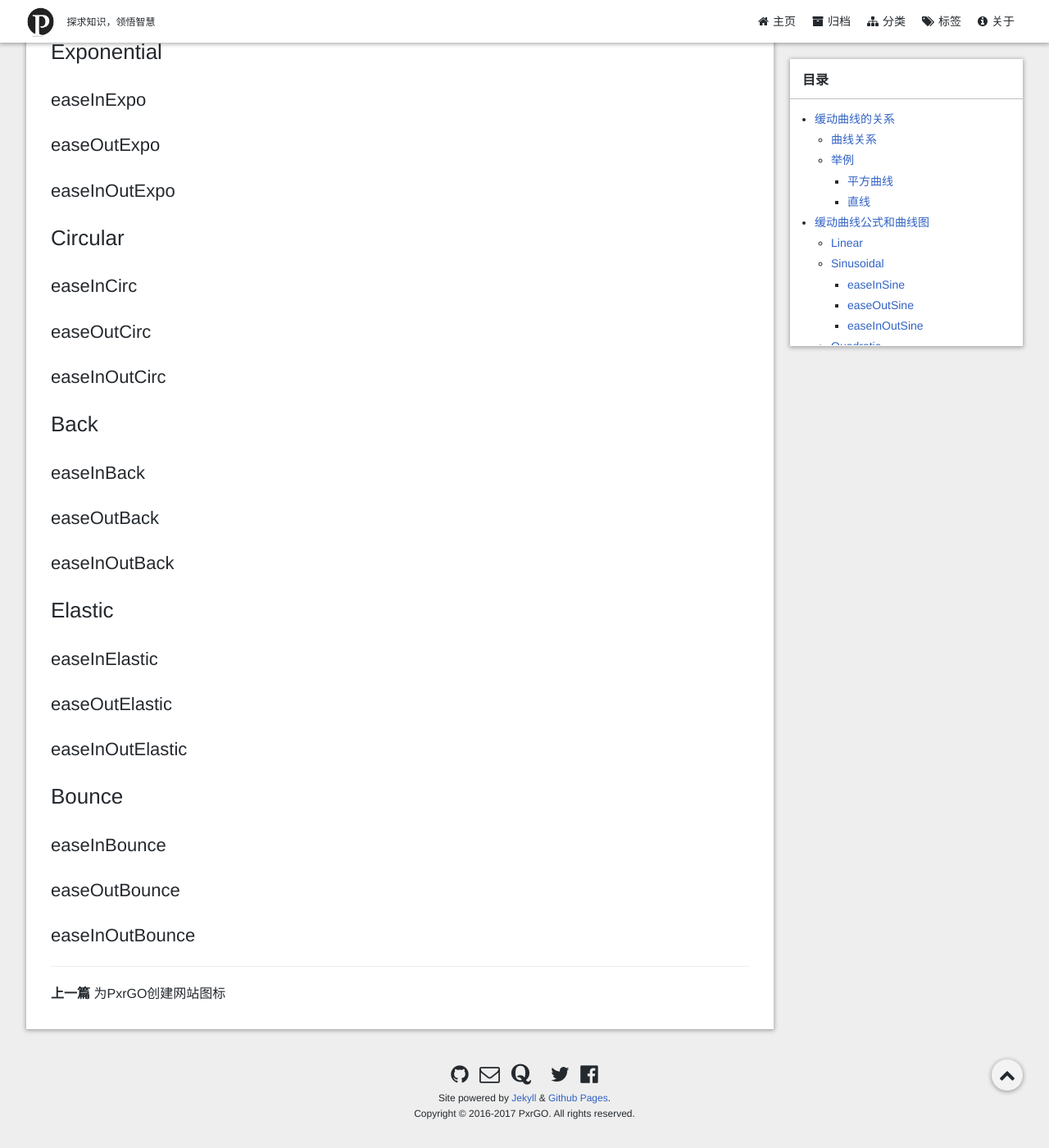
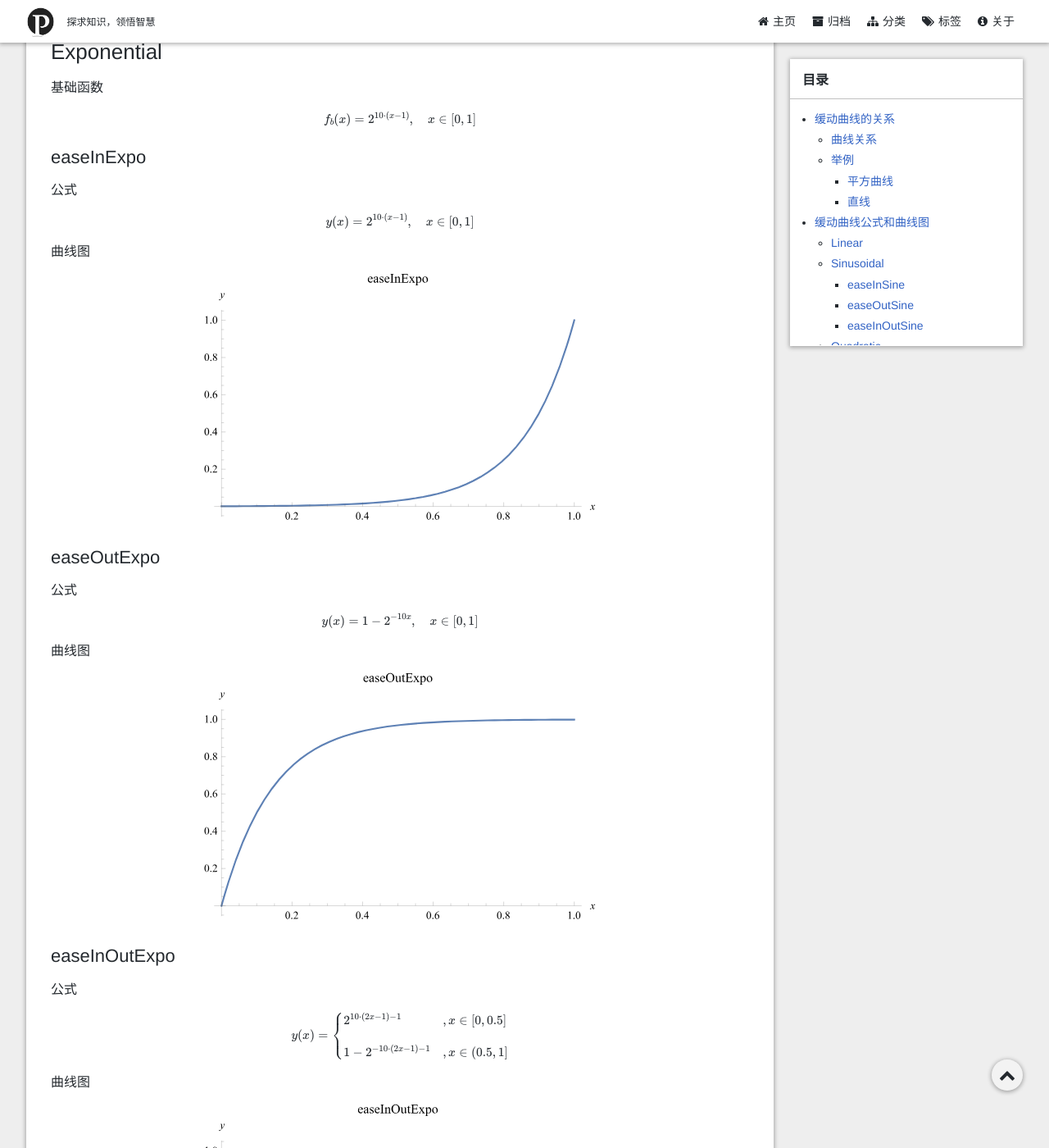
Before and after one commit to pyericz/blog, a Jekyll site: the page built from _posts/2017-08-28-ease-curve.md, in a window 1280 px wide and 1400 px high, scrolled down 11441 px. Shown: the whole window at 82% size. Built offline with Jekyll 4.4.1, drawn with Linux system fonts in a browser that asks for light colours; formulas are drawn with MathJax 3; comment, search, counter and statistics services are not loaded; a style sheet for code colours, icons or effects is not loaded.

Commit message:
update ease-curve

```diff
--- a/_posts/2017-08-28-ease-curve.md
+++ b/_posts/2017-08-28-ease-curve.md
@@ -538,9 +538,66 @@ $$
 ![](/assets/img/2017/08/28/easeInOutQuint.svg)
 
 ### Exponential
+
+基础函数
+
+<div style="font-size: 13px;">
+$$
+f_b(x) = 2^{10\cdot(x - 1)},\quad x\in[0, 1]
+$$
+</div>
+
 #### easeInExpo
+
+公式
+
+<div style="font-size: 13px;">
+$$
+y(x) = 2^{10\cdot(x - 1)},\quad x\in[0, 1]
+$$
+</div>
+
+曲线图
+
+{:.imgcap}
+![](/assets/img/2017/08/28/easeInExpo.svg)
+
 #### easeOutExpo
+
+
+公式
+
+<div style="font-size: 13px;">
+$$
+y(x) = 1 - 2^{-10x},\quad x\in[0, 1]
+$$
+</div>
+
+曲线图
+
+{:.imgcap}
+![](/assets/img/2017/08/28/easeOutExpo.svg)
+
 #### easeInOutExpo
+
+
+公式
+
+<div style="font-size: 13px;">
+$$
+y(x) =
+\begin{cases}
+2^{10\cdot(2 x - 1) - 1} & ,x \in [0, 0.5] \\
+\\
+1 - 2^{-10\cdot(2 x - 1) - 1} & ,x\in(0.5, 1]
+\end{cases}
+$$
+</div>
+
+曲线图
+
+{:.imgcap}
+![](/assets/img/2017/08/28/easeInOutExpo.svg)
 
 ### Circular
 #### easeInCirc
```
Also changed, not shown: assets/img/2017/08/28/easeInExpo.svg (added), assets/img/2017/08/28/easeInOutExpo.svg (added), assets/img/2017/08/28/easeOutExpo.svg (added).
